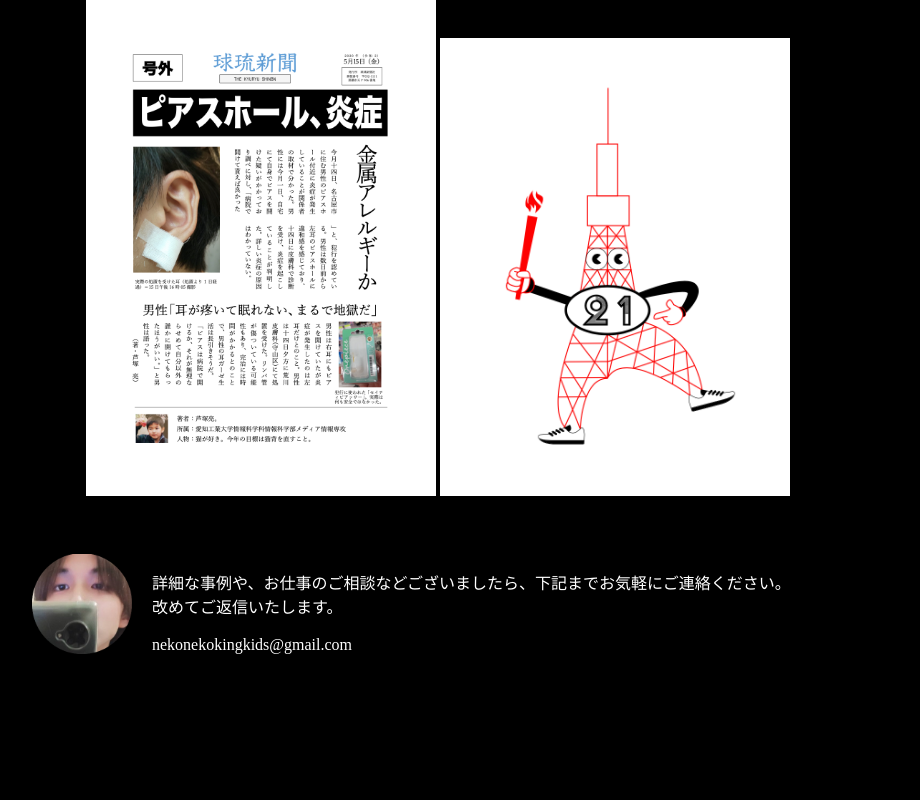
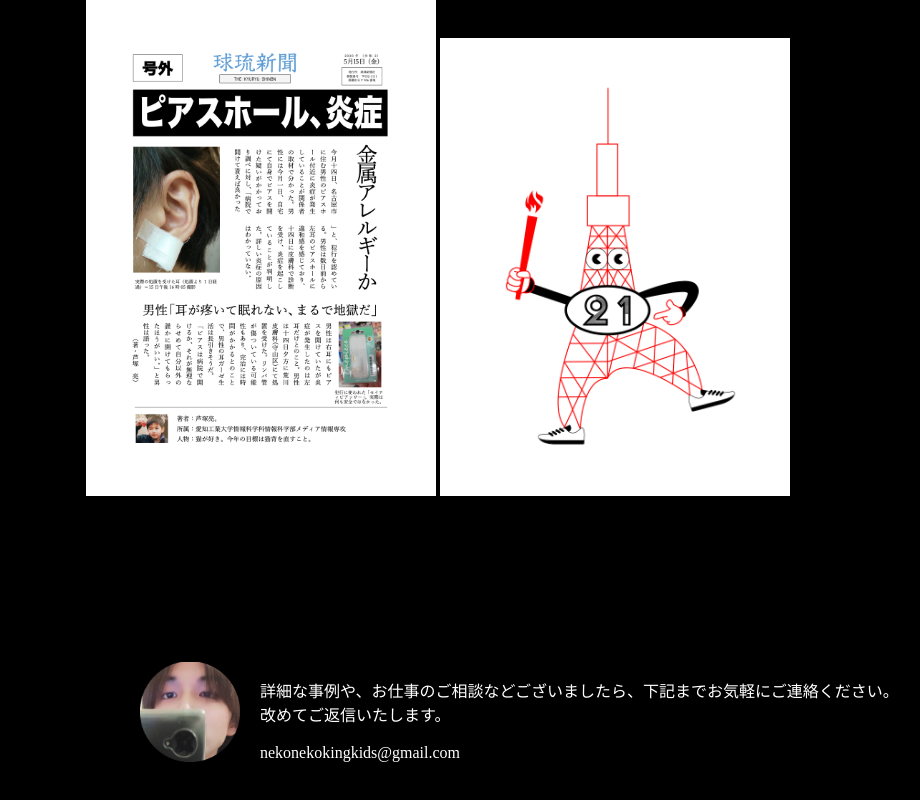
Before and after one commit to ashizukaryo/portfolio, a plain HTML site: page index.html in a window 1280 px wide. Shown: the part 1225-2025 px from the top of the page, without its empty margins (68-988 px from the left). Before the commit the page ends 1995 px from the top, so only its background shows below. Drawn offline with Linux system fonts and the light colour scheme.

Commit message:
Update index.css

```diff
--- a/index.css
+++ b/index.css
@@ -47,13 +47,16 @@ body{
 
   .iicon{
     display: flex;
+    margin-left: 10%;
+    margin-top: 10%;
   }
 
   .icon{
     width: 100px;
     height: 100px;
     margin-right: 20px;
-  }
+    cursor: pointer;
+}
 
   .iconMozi{
       color: white;
```
